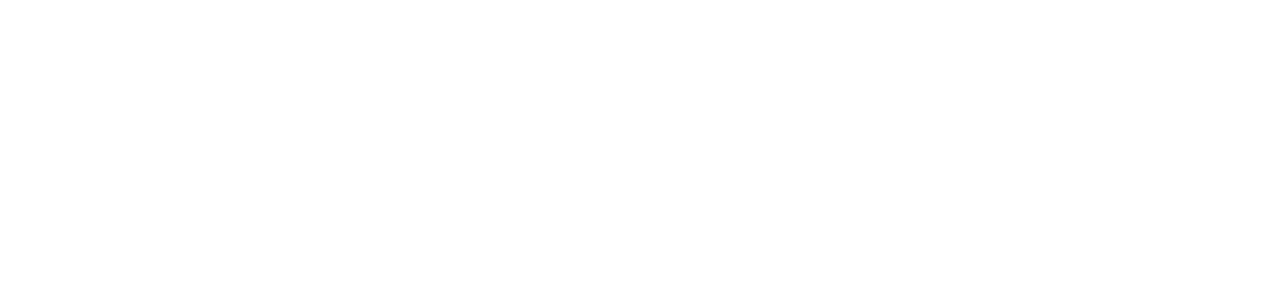
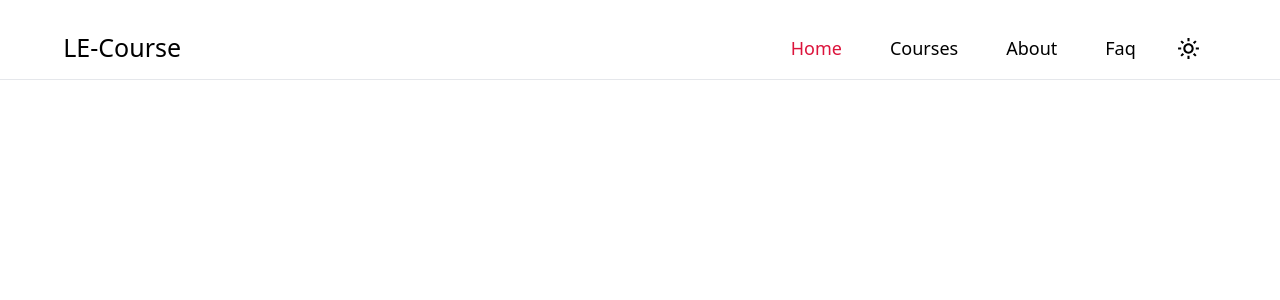
Before and after one commit to MutantBaby/LMS, a Next.js app in the folder client/: page / in a window 1280 px wide. Shown: the top 300 px of the page. Built offline with nearby package versions, Linux system fonts and the light colour scheme.

Commit message:
impl initial

```diff
--- a/client/app/components/Header/index.tsx
+++ b/client/app/components/Header/index.tsx
@@ -1,6 +1,9 @@
 "use client";
 
+import Link from "next/link";
 import { FC, useState } from "react";
+import NavbarItems from "@/app/utils/NavbarItems";
+import ThemeSwitcher from "@/app/utils/ThemeSwitcher";
 
 const Header: FC<TProps> = ({ open, activeItems, setOpen }) => {
   const [active, setActive] = useState(false);
@@ -21,8 +24,23 @@
             ? "dark:bg-opacity-50 dark:bg-gradient-to-b dark:from-gray-900 dark:to-black fixed top-0 left-0 w-full h-[80px] z-[80] border-b dark:border-[#ffffff1c] shadow-xl transition duration-500"
             : "w-full border-b dark:border-[#ffffff1c] h-[80px] z-[80] dark:shadow"
         }`}>
-          <div className=""></div>
+        <div className="w-[95%] 800px:w-[92%] m-auto py-2 h-full">
+          <div className="w-full h-[80px] flex items-center justify-between p-3">
+            <div>
+              <Link
+                href={"/"}
+                className="text-[25px] font-Poppins font-[500] text-black dark:text-white">
+                LE-Course
+              </Link>
+            </div>
+
+            <div className="flex items-center">
+              <NavbarItems activeItems={activeItems} isMobile={false} />
+              <ThemeSwitcher />
+            </div>
+          </div>
         </div>
+      </div>
     </div>
   );
 };
--- a/client/app/globals.css
+++ b/client/app/globals.css
@@ -2,28 +2,12 @@
 @tailwind components;
 @tailwind utilities;
 
-:root {
-  --background: #ffffff;
-  --foreground: #171717;
-}
-
-@media (prefers-color-scheme: dark) {
-  :root {
-    --background: #0a0a0a;
-    --foreground: #ededed;
-  }
-}
-
-body {
-  color: var(--foreground);
-}
-
 .hero_animation {
   animation: changeBackgroundColor 10s infinite alternate;
-  background-color: liner-gradient(
+  background-image: linear-gradient(
     150deg,
     hsla(240, 75%, 55%, 0.5) 10.5%,
-    hsla(0%, 0%, 100%, 0) 90%
+    hsla(0, 0%, 100%, 0) 90%
   );
 }
 
--- a/client/app/layout.tsx
+++ b/client/app/layout.tsx
@@ -1,3 +1,5 @@
+"use client";
+
 import "./globals.css";
 import { Poppins } from "next/font/google";
 import { Josefin_Sans } from "next/font/google";
@@ -21,10 +23,10 @@
   children: React.ReactNode;
 }>) {
   return (
-    <html lang="en">
+    <html lang="en" suppressHydrationWarning>
       <body
         className={`${poppins.variable} ${josefin.variable} !bg-white bg-no-repeat dark:bg-gradient-to-b dark:to-black duration-300`}>
-        <ThemeProvider attribute="class" defaultTheme="system" enableSystem>
+        <ThemeProvider attribute="class" enableSystem defaultTheme="system">
           {children}
         </ThemeProvider>
       </body>
--- a/client/app/page.tsx
+++ b/client/app/page.tsx
@@ -1,11 +1,15 @@
 "use client";
 
-import { FC } from "react";
+import { FC, useState } from "react";
 import Heading from "./utils/Heading";
+import Header from "./components/Header";
 
 interface Props {}
 
 const Page: FC<Props> = (props) => {
+  const [open, setOpen] = useState(false);
+  const [activeItems, setActiveItems] = useState(0);
+
   return (
     <div>
       <Heading
@@ -13,6 +17,8 @@
         description="Learn Online Courses"
         keywords="Programming, MERN, MEAN, Python"
       />
+
+      <Header activeItems={activeItems} open={open} setOpen={setOpen} />
     </div>
   );
 };
--- a/client/app/utils/Heading.tsx
+++ b/client/app/utils/Heading.tsx
@@ -1,3 +1,5 @@
+"use client";
+
 import { FC } from "react";
 
 interface Props {
--- /dev/null
+++ b/client/app/utils/NavbarItems.tsx
@@ -0,0 +1,70 @@
+"use client";
+
+import { FC } from "react";
+import Link from "next/link";
+
+interface Props {
+  isMobile: boolean;
+  activeItems: number;
+}
+
+export const demoNavbarItems = [
+  {
+    name: "Home",
+    url: "/",
+  },
+  {
+    name: "Courses",
+    url: "/courses",
+  },
+  {
+    name: "About",
+    url: "/about",
+  },
+  {
+    name: "Faq",
+    url: "/faq",
+  },
+];
+
+const NavbarItems: FC<Props> = ({ isMobile, activeItems }) => {
+  return (
+    <>
+      <div className="hidden 800px:flex">
+        {demoNavbarItems?.map((item, index) => (
+          <Link href={`${item.url}`} key={index} passHref>
+            <span
+              className={`${
+                activeItems === index
+                  ? "dark:text-[#3782bc] text-[crimson]"
+                  : "dark:text-[white] text-[black]"
+              } text-[18px] px-6 font-Poppins font-[400]`}>
+              {item.name}
+            </span>
+          </Link>
+        ))}
+      </div>
+
+      {isMobile && (
+        <div className="mt-5 800px:hidden">
+          <div className="w-full text-center py-6">
+            {demoNavbarItems?.map((item, index) => (
+              <Link href={`${item.url}`} key={index} passHref>
+                <span
+                  className={`${
+                    activeItems === index
+                      ? "dark:text-[#3782bc] text-[crimson]"
+                      : "dark:text-[white] text-[black]"
+                  } block py-5 text-[18px] px-6 font-Poppins font-[400]`}>
+                  {item.name}
+                </span>
+              </Link>
+            ))}
+          </div>
+        </div>
+      )}
+    </>
+  );
+};
+
+export default NavbarItems;
--- a/client/app/utils/ThemeProvider.tsx
+++ b/client/app/utils/ThemeProvider.tsx
@@ -1,7 +1,7 @@
 "use client";
 
+import type { ThemeProviderProps } from "next-themes/dist/types";
 import { ThemeProvider as NextThemeProvider } from "next-themes";
-import type { ThemeProviderProps } from "next-themes/dist/types";
 
 export function ThemeProvider({ children, ...props }: ThemeProviderProps) {
   return <NextThemeProvider {...props}>{children}</NextThemeProvider>;
--- /dev/null
+++ b/client/app/utils/ThemeSwitcher.tsx
@@ -0,0 +1,33 @@
+import { useTheme } from "next-themes";
+import { useEffect, useState } from "react";
+import { BiSun, BiMoon } from "react-icons/bi";
+
+const ThemeSwitcher = () => {
+  const { theme, setTheme } = useTheme();
+  const [mounted, setMounted] = useState(false);
+
+  useEffect(() => setMounted(true), []);
+
+  if (!mounted) return null;
+
+  return (
+    <div className="flex items-center justify-center mx-4">
+      {theme === "light" ? (
+        <BiMoon
+          size={25}
+          fill="black"
+          className="cursor-pointer"
+          onClick={() => setTheme("dark")}
+        />
+      ) : (
+        <BiSun
+          size={25}
+          className="cursor-pointer"
+          onClick={() => setTheme("light")}
+        />
+      )}
+    </div>
+  );
+};
+
+export default ThemeSwitcher;
--- a/client/package.json
+++ b/client/package.json
@@ -12,7 +12,8 @@
     "next": "15.0.1",
     "next-themes": "^0.3.0",
     "react": "19.0.0-rc-69d4b800-20241021",
-    "react-dom": "19.0.0-rc-69d4b800-20241021"
+    "react-dom": "19.0.0-rc-69d4b800-20241021",
+    "react-icons": "^5.3.0"
   },
   "devDependencies": {
     "@types/node": "^20",
```
Also changed, not shown: 1 other file (tests, documents, lock files or other folders).
